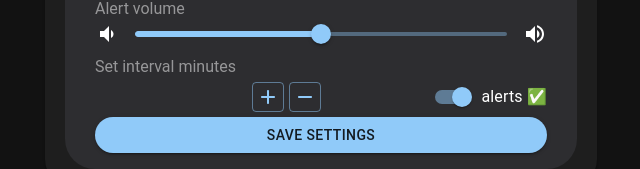
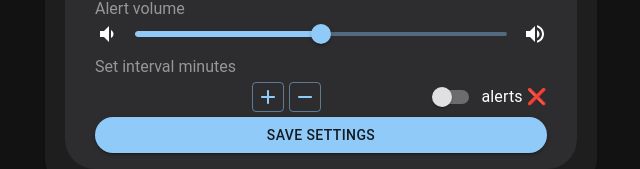
Before and after one commit to AaronMoroney/ergowork-widgets, a React (Vite) app: page / in a window 1280 px wide. Both pictures are taken after a click on the icon 884 px from the left and 48 px from the top of the page. Shown: the part 227-396 px from the top of the page, without its empty margins (319-959 px from the left). Built offline with nearby package versions, Linux system fonts and the light colour scheme.

Commit message:
alerts checked

```diff
--- a/src/features/posture/PostureWidget.tsx
+++ b/src/features/posture/PostureWidget.tsx
@@ -6,7 +6,7 @@ import {
     styled
 } from "@mui/material";
 import SettingsIcon from '@mui/icons-material/Settings';
-import Settings from "./components/Settings";
+import Settings from "./Settings";
 import Display from "./components/Display";
 import AccessAlarmIcon from '@mui/icons-material/AccessAlarm';
 
@@ -16,8 +16,10 @@ import { useSelector, useDispatch } from 'react-redux';
 import { time } from './redux/postureSlice';
 
 function PostureWidget() {
+    //can leave the toggle as react state
     const [toggleSettings, setToggleSettings] = useState(false);
     const count = useSelector((state: RootState) => state.postureState.time);
+
     const dispatch = useDispatch()
 
     useEffect(() => {
@@ -47,6 +49,7 @@ function PostureWidget() {
                     {toggleSettings ?
                     <Settings
                         time={count}
+                        setToggleSettings={setToggleSettings}
                     />
                     :
                     <Display
--- /dev/null
+++ b/src/features/posture/Settings.tsx
@@ -0,0 +1,61 @@
+import { useRef, useState, FC } from "react";
+import { Button, styled } from "@mui/material";
+import type { RootState } from '../../app/redux/store';
+import { useSelector } from 'react-redux';
+
+import { usePosture } from './hooks/usePosture'
+import Sound  from './components/Sound';
+import Countdown  from './components/Countdown';
+import FormInput  from './components/FormInput'
+
+interface SettingsProps {
+    time: number;
+    setToggleSettings:(value: boolean)=> void;
+}
+
+const Settings: FC<SettingsProps> = ({ time, setToggleSettings }) => {
+    const [activeAlarm, setActiveAlarm] = useState<string>('./windChime.mp3');
+    const al = useSelector((state: RootState) => state.postureState.alert); //alert state
+    const vol = useSelector((state: RootState) => state.postureState.volume); //vol state
+
+    const ref = useRef<HTMLInputElement>(null);
+
+    const { onSubmit } = usePosture();
+
+    const handleSubmit = () => {
+        if(ref.current !== null) {
+            onSubmit(ref.current.value, activeAlarm, vol, time, al);
+            setToggleSettings(false);
+        }
+    }
+
+    return (
+        <>
+            <FormInput
+                label="Alert message"
+                ref={ref}
+            />
+            <Sound
+                setActiveAlarm={setActiveAlarm}
+                activeAlarm={activeAlarm}
+                currentVolume={vol}
+            />
+            <Countdown
+                time={time}
+                al={al}
+            />
+            <StyledButton
+                variant='contained'
+                onClick={handleSubmit}
+            >
+                Save Settings
+            </StyledButton>
+        </>
+    )
+}
+
+export default Settings
+
+const StyledButton = styled(Button)({
+    borderRadius: '30px'
+});
--- a/src/features/posture/components/Countdown.tsx
+++ b/src/features/posture/components/Countdown.tsx
@@ -4,15 +4,14 @@ import AddRoundedIcon from '@mui/icons-material/AddRounded';
 import RemoveRoundedIcon from '@mui/icons-material/RemoveRounded';
 
 import { useDispatch } from 'react-redux'
-import { decrementTime, incrementTime } from '../redux/postureSlice'
+import { decrementTime, incrementTime, alertChange } from '../redux/postureSlice'
 
 interface countdownProps {
     time: number,
-    alert: boolean,
-    setAlert: (setAlert: boolean) => void,
+    al: boolean,
 }
 
-const Countdown: FC<countdownProps> = ({ time, setAlert, alert}) => {
+const Countdown: FC<countdownProps> = ({ time, al }) => {
     const dispatch = useDispatch();
 
     const handlePlusClick = () => {
@@ -26,7 +25,7 @@ const Countdown: FC<countdownProps> = ({ time, setAlert, alert}) => {
     };
 
     const timerToggle = () => {
-        setAlert(!alert);
+        dispatch(alertChange(!al));
     }
 
     return (
@@ -53,8 +52,8 @@ const Countdown: FC<countdownProps> = ({ time, setAlert, alert}) => {
                     </ButtonStack>
                 </TimeDisplayStack>
                 <FormControlLabel
-                    control={<Switch defaultChecked />}
-                    label={alert ? 'alerts ✅' : 'alerts ❌'}
+                    control={<Switch centerRipple checked={al ? true : false} />}
+                    label={al ? 'alerts ✅' : 'alerts ❌'}
                     onClick={timerToggle}
                 />
             </IntervalStack>
--- a/src/features/posture/components/Settings.tsx
+++ /dev/null
@@ -1,61 +0,0 @@
-import { useRef, useState, FC } from "react";
-import {  Button,styled } from "@mui/material";
-import { useSelector  } from 'react-redux';
-
-import { usePosture } from '../hooks/usePosture'
-import Sound  from './Sound';
-import Countdown  from './Countdown';
-import FormInput  from './FormInput'
-import type { RootState } from '../../../app/redux/store';
-
-interface SettingsProps {
-    time: number;
-}
-
-const Settings: FC<SettingsProps> = ({ time }) => {
-    const [activeAlarm, setActiveAlarm] = useState<string>('./windChime.mp3');
-    const [alert, setAlert] = useState(true);
-
-    const vol = useSelector((state: RootState) => state.postureState.volume); //state
-
-    const { onSubmit } = usePosture();
-
-    const ref = useRef<HTMLInputElement>(null);
-
-    const handleSubmit = () => {
-        if(ref.current !== null) {
-            onSubmit(ref.current.value, activeAlarm, vol, time, alert);
-        }
-    }
-
-    return (
-        <>
-            <FormInput
-                label="Alert message"
-                ref={ref}
-            />
-            <Sound
-                setActiveAlarm={setActiveAlarm}
-                activeAlarm={activeAlarm}
-                currentVolume={vol} //state
-            />
-            <Countdown
-                time={time}
-                alert={alert}
-                setAlert={setAlert}
-            />
-            <StyledButton
-                variant='contained'
-                onClick={handleSubmit}
-                >
-                    Save Settings
-            </StyledButton>
-        </>
-    )
-}
-
-export default Settings
-
-const StyledButton = styled(Button)({
-    borderRadius: '30px'
-});
--- a/src/features/posture/components/Sound.tsx
+++ b/src/features/posture/components/Sound.tsx
@@ -29,11 +29,11 @@ const Sound: FC<SoundProps> = ({ setActiveAlarm, activeAlarm, currentVolume }) =
     useEffect(() => {
         //volume adjusted
         if (audioRef.current) {
+            //?
             const newVolume = Array.isArray( currentVolume ) ? currentVolume[0] : currentVolume / 100;
             audioRef.current.volume = newVolume
         }
-
-        dispatch(volumeChange(currentVolume))
+        dispatch(volumeChange(currentVolume));
     }, [currentVolume]);
 
     const handleInputChange = (event: React.SyntheticEvent<Element, Event>) => {
--- a/src/features/posture/redux/postureSlice.ts
+++ b/src/features/posture/redux/postureSlice.ts
@@ -5,7 +5,7 @@ export interface userSettingsState {
     // activeAlarm: string,
     volume: number | number[],
     time: number,
-    // alert: boolean
+    alert: boolean
 }
 
 const initialState: userSettingsState = {
@@ -13,7 +13,7 @@ const initialState: userSettingsState = {
     // activeAlarm: "./windChime.mp3",
     volume: 50,
     time: 5,
-    // alert: true
+    alert: false
 }
 
 export const postureSlice = createSlice({
@@ -32,13 +32,14 @@ export const postureSlice = createSlice({
                 }
             },
             volumeChange: (state, action) => {
-                console.log(state.volume);
-                console.log(action.payload);
                 state.volume = action.payload;
+            },
+            alertChange: (state, action) => {
+                state.alert = action.payload;
             }
         },
     },
 )
 
-export const { incrementTime, decrementTime, time, volumeChange } = postureSlice.actions
+export const { incrementTime, decrementTime, time, volumeChange, alertChange } = postureSlice.actions
 export default postureSlice.reducer
```
